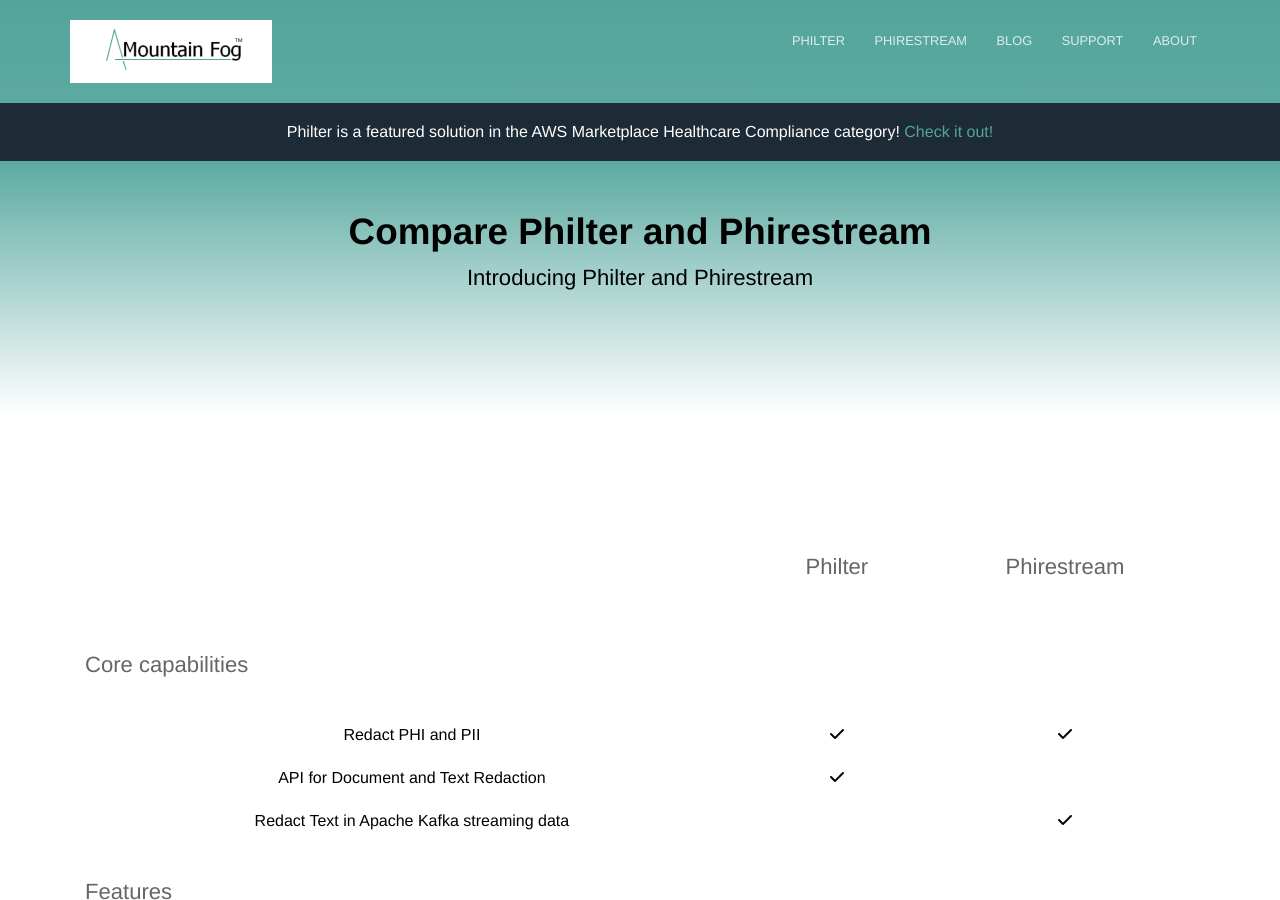
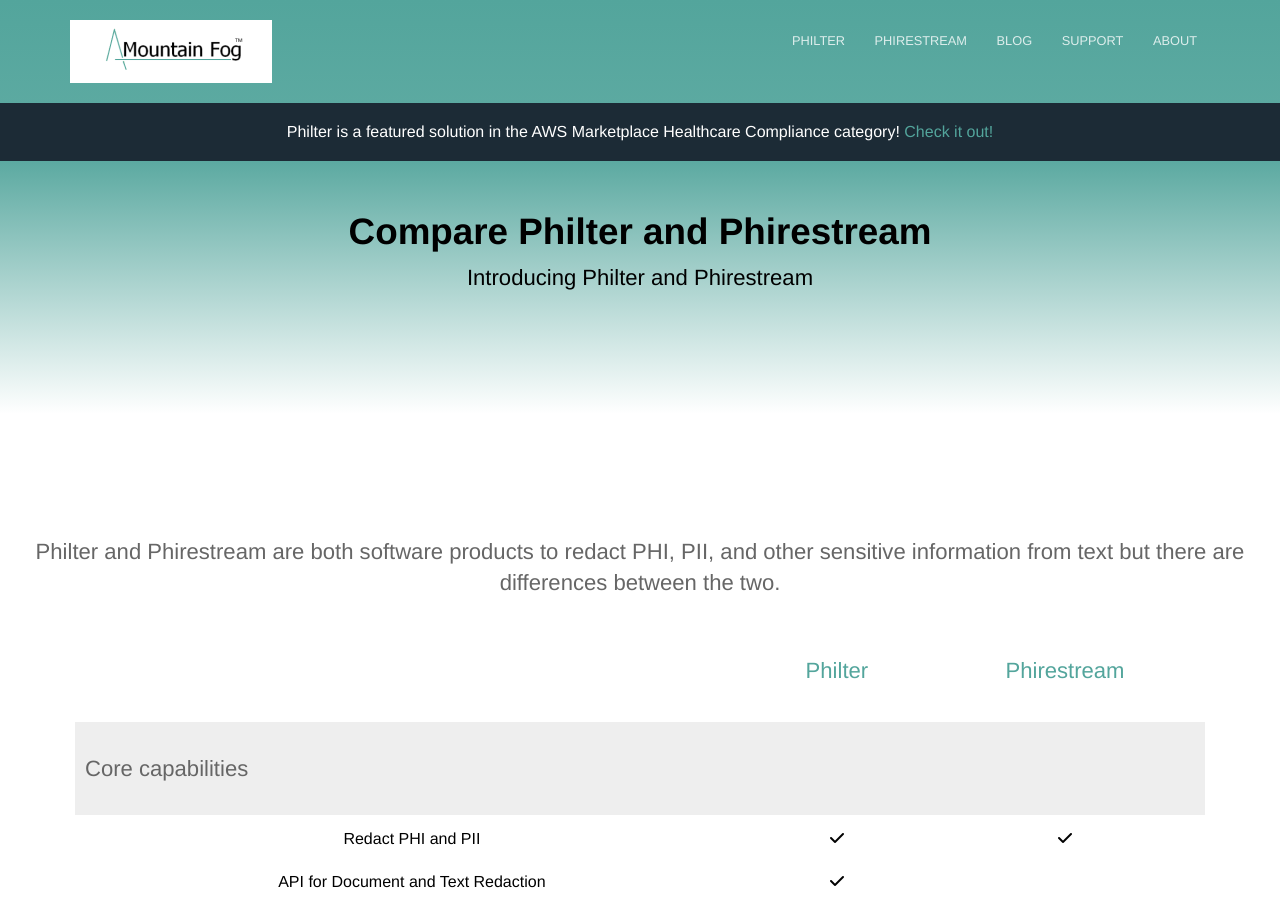
Before and after one commit to mtnfog/mtnfog-website, a Jekyll site: the page built from compare.html, in a window 1280 px wide and 900 px high. Built offline with Jekyll 4.4.1, drawn with Linux system fonts in a browser that asks for light colours; nearby versions of some CDN libraries; a script that is not in the unit is left out.

Commit message:
Adding comparison page.

```diff
--- a/compare.html
+++ b/compare.html
@@ -13,14 +13,18 @@ layout: default
 <div class="content">
 
 	<section>
+
+		<p style="text-align: center">Philter and Phirestream are both software products to redact PHI, PII, and other sensitive information from text but there are differences between the two.</p>
+
 		<div class="container flex">
+
 			<table style="width: 100%; text-align: center" cellpadding="10" cellspacing="5">
 				<tr>
 					<th></th>
-					<th><p>Philter</p></th>
-					<th><p>Phirestream</p></th>
+					<th><p><a href="/philter">Philter</a></p></th>
+					<th><p><a href="/phirestream">Phirestream</a></p></th>
 				</tr>
-				<tr>
+				<tr style="background-color: #eeeeee;">
 					<td colspan="3" style="text-align: left"><strong><p>Core capabilities</p></strong></td>
 				</tr>
 				<tr>
@@ -38,7 +42,7 @@ layout: default
 					<td></td>
 					<td><i class="fa fa-check"></i></td>
 				</tr>
-				<tr>
+				<tr style="background-color: #eeeeee;">
 					<td colspan="3" style="text-align: left"><strong><p>Features</p></strong></td>
 				</tr>
 				<tr>
@@ -61,7 +65,7 @@ layout: default
 					<td><i class="fa fa-check"></i></td>
 					<td><i class="fa fa-check"></i></td>
 				</tr>
-				<tr>
+				<tr style="background-color: #eeeeee;">
 					<td colspan="3" style="text-align: left"><strong><p>Cloud compatibility</p></strong></td>
 				</tr>
 				<tr>
@@ -79,7 +83,7 @@ layout: default
 					<td><i class="fa fa-check"></i></td>
 					<td><i class="fa fa-check"></i></td>
 				</tr>
-				<tr>
+				<tr style="background-color: #eeeeee;">
 					<td colspan="3" style="text-align: left"><strong><p>Integrations</p></strong></td>
 				</tr>
 				<tr>
```
